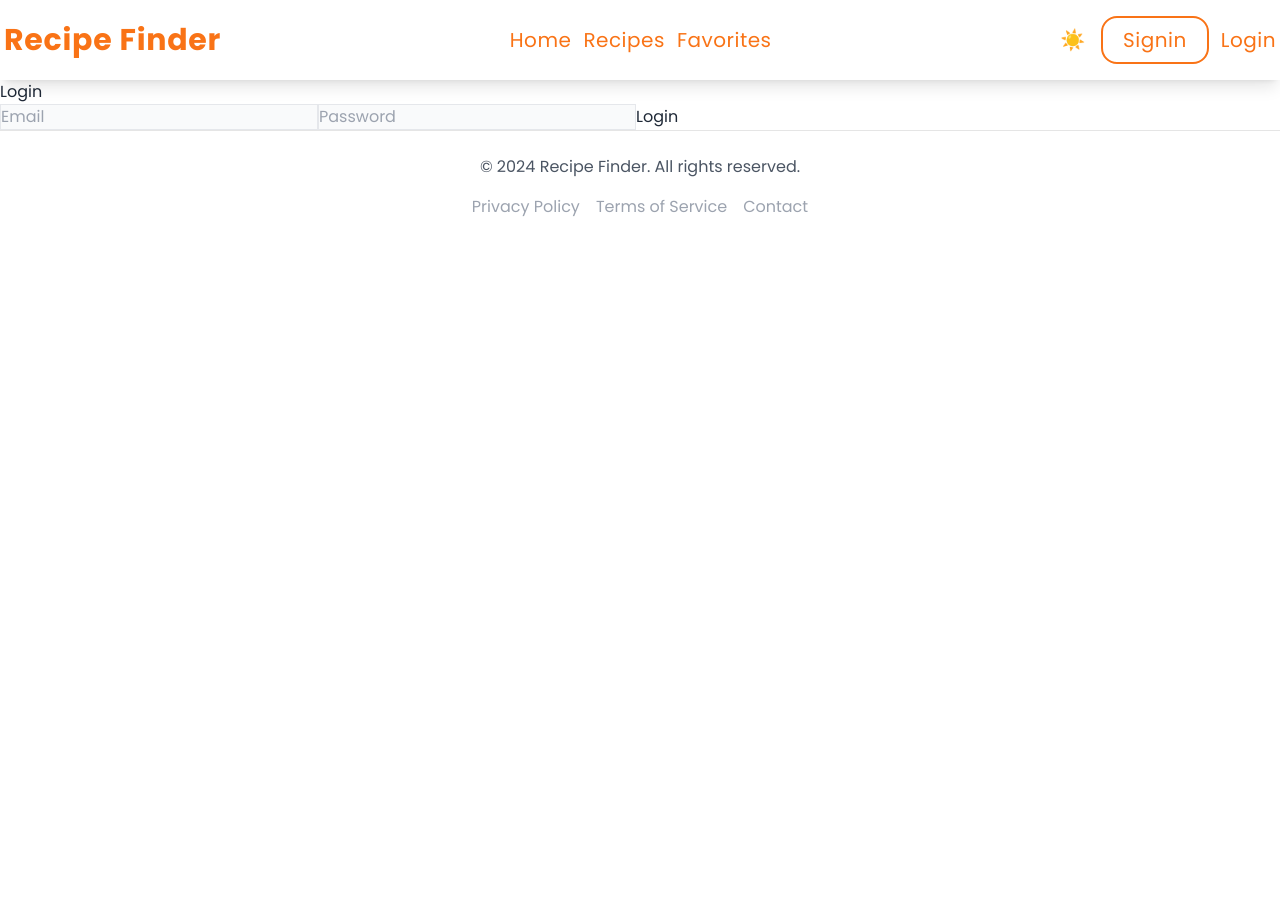
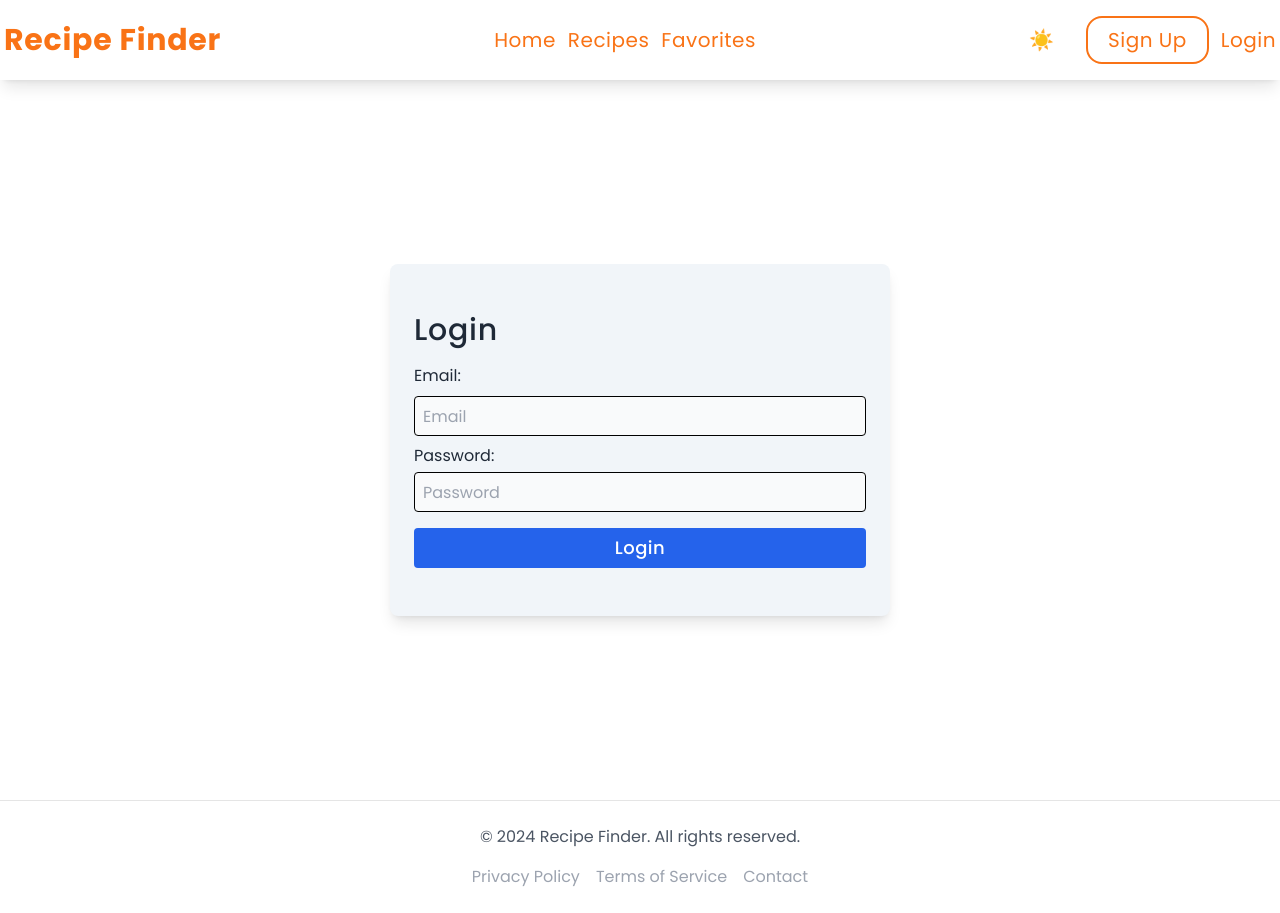
Before and after one commit to Elharfali8/Project-1-recipe-finder, a Next.js app: page /login in a window 1280 px wide. Before the commit the page ends 800 px from the top, so only its background shows below. Built offline with nearby package versions, Linux system fonts and the light colour scheme; no server answers.

Commit message:
Implement Signup and Login pages, add logout button to the navbar

```diff
--- a/app/login/page.jsx
+++ b/app/login/page.jsx
@@ -22,27 +22,43 @@ const Login = () => {
   };
 
   return (
-    <div className='mt-20'>
-      <h2>Login</h2>
-      <form onSubmit={handleLogin}>
+    <main className='h-[calc(100vh-80px)] mt-20 grid place-items-center container main-container'>
+    <div className='px-6 py-12 rounded-lg shadow-lg w-full max-w-[500px] bg-slate-100 dark:bg-slate-700'>
+    <h2 className='text-2xl lg:text-3xl mb-4 poppins-medium tracking-wide'>Login</h2>
+        <form onSubmit={handleLogin} className='grid gap-y-2'>
+
+            <div className='grid gap-y-1'>
+              <label htmlFor="email" className='mb-1'>Email:</label>
               <input
                 type="email"
                 value={email}
+                name='email'
+                id='email'
                 onChange={(e) => setEmail(e.target.value)}
                 placeholder="Email"
                 required
+                className='pl-2 h-[40px] rounded border-black dark:border-gray-500'
               />
+           </div>
+
+           <div className='grid gap-y-1'>
+              <label htmlFor="password">Password:</label>
               <input
                 type="password"
                 value={password}
+                name='password'
+                id='password'
                 onChange={(e) => setPassword(e.target.value)}
                 placeholder="Password"
                 required
+                className='pl-2 h-[40px] rounded border-black dark:border-gray-500'
               />
-        <button type="submit">Login</button>
+            </div>
+            <button type="submit" className='mt-2 bg-blue-600 text-white h-[40px] rounded text-lg poppins-medium tracking-wide'>Login</button>
           </form>
           {error && <p>{error}</p>}
               </div>
+          </main>
   );
 };
 
--- a/app/recipes/[id]/page.jsx
+++ b/app/recipes/[id]/page.jsx
@@ -6,7 +6,7 @@ import Image from 'next/image';
 import React, { useState } from 'react';
 import { FaRegStar, FaStar } from 'react-icons/fa';
 
-const Page = () => {
+const SingleRecipePage = () => {
     const [isFavorite, setIsFavorite] = useState(false);
 
     const sanitizeSummary = (summary) => {
@@ -122,4 +122,4 @@ const Page = () => {
   );
 };
 
-export default Page;
+export default SingleRecipePage;
--- /dev/null
+++ b/app/sign-up/page.jsx
@@ -0,0 +1,69 @@
+'use client'
+
+import { useState } from 'react';
+import { createUserWithEmailAndPassword } from 'firebase/auth';
+import { auth } from '@/firebase';
+import { useRouter } from 'next/navigation'; // Import useRouter for navigation
+
+const SignUp = () => {
+  const [email, setEmail] = useState('');
+  const [password, setPassword] = useState('');
+  const [error, setError] = useState('');
+  const router = useRouter(); // Initialize the router
+
+  const handleSubmit = async (e) => {
+    e.preventDefault();
+    try {
+      // Create the user with email and password
+      await createUserWithEmailAndPassword(auth, email, password);
+
+      // Redirect to the profile page after successful signup
+      router.push('/profile');
+    } catch (error) {
+      setError(error.message); // Handle errors
+    }
+  };
+
+  return (
+      <main className='h-[calc(100vh-80px)] mt-20 grid place-items-center container main-container'>
+          <div className='px-6 py-12 rounded-lg shadow-lg w-full max-w-[500px] bg-slate-100 dark:bg-slate-700'>
+          <h2 className='text-2xl lg:text-3xl mb-4 poppins-medium tracking-wide'>Create an Account</h2>
+              <form onSubmit={handleSubmit} className='grid gap-y-2'>
+
+                  <div className='grid gap-y-1'>
+                  <label htmlFor="email" className='mb-1'>Email:</label>
+         <input
+          type="email"
+                      value={email}
+                      name='email'
+                      id='email'
+          onChange={(e) => setEmail(e.target.value)}
+          placeholder="Email"
+                      required
+                      className='pl-2 h-[40px] rounded border-black dark:border-gray-500'
+                  />
+                 </div>
+
+                 <div className='grid gap-y-1'>
+                  <label htmlFor="password">Password:</label>
+
+                  <input
+                    type="password"
+                                value={password}
+                                name='password'
+                                id='password'
+                    onChange={(e) => setPassword(e.target.value)}
+                    placeholder="Password"
+                                required
+                                className='pl-2 h-[40px] rounded border-black dark:border-gray-500'
+                      />
+                      </div>
+        <button type="submit" className='mt-2 bg-blue-600 text-white h-[40px] rounded text-lg poppins-medium tracking-wide'>Sign Up</button>
+      </form>
+      {error && <p>{error}</p>}
+          </div>
+      </main>
+  );
+};
+
+export default SignUp;
--- a/app/signup/page.jsx
+++ /dev/null
@@ -1,52 +0,0 @@
-'use client'
-
-import { useState } from 'react';
-import { createUserWithEmailAndPassword } from 'firebase/auth';
-import { auth } from '@/firebase';
-import { useRouter } from 'next/navigation'; // Import useRouter for navigation
-
-const SignUp = () => {
-  const [email, setEmail] = useState('');
-  const [password, setPassword] = useState('');
-  const [error, setError] = useState('');
-  const router = useRouter(); // Initialize the router
-
-  const handleSubmit = async (e) => {
-    e.preventDefault();
-    try {
-      // Create the user with email and password
-      await createUserWithEmailAndPassword(auth, email, password);
-
-      // Redirect to the profile page after successful signup
-      router.push('/profile');
-    } catch (error) {
-      setError(error.message); // Handle errors
-    }
-  };
-
-  return (
-    <div className='mt-20'>
-      <h2>Create an Account</h2>
-      <form onSubmit={handleSubmit}>
-        <input
-          type="email"
-          value={email}
-          onChange={(e) => setEmail(e.target.value)}
-          placeholder="Email"
-          required
-        />
-        <input
-          type="password"
-          value={password}
-          onChange={(e) => setPassword(e.target.value)}
-          placeholder="Password"
-          required
-        />
-        <button type="submit">Sign Up</button>
-      </form>
-      {error && <p>{error}</p>}
-    </div>
-  );
-};
-
-export default SignUp;
--- /dev/null
+++ b/components/global/DropDownLogout.jsx
@@ -0,0 +1,27 @@
+'use client'
+
+
+const DropDownLogout = ({ isDropdownOpen, handleLogout }) => {
+  return (
+    <div
+          className={` shadow-lg
+        fixed  top-[95px] right-4 w-full max-w-[200px] p-2 rounded-lg
+        dropdown transition-all duration-300 ease-in-out transform
+        ${isDropdownOpen ? 'translate-y-0 opacity-100 z-[90]' : '-translate-y-5 opacity-0 z-[0]'}
+      `}
+    >
+
+          <div className="p-2">
+          <button
+              type='button'
+              onClick={handleLogout}
+                className="capitalize text-lg md:text-xl transition-all ease-in-out duration-150  hover:bg-white hover:text-black hover:border hover:border-black w-full py-1 rounded poppins-medium tracking-wide bg-gray-600 text-white border dark:bg-gray-800 dark:hover:bg-gray-400"
+              >
+                LogOut
+              </button>
+             </div>
+    </div>
+  )
+}
+
+export default DropDownLogout
--- a/components/global/header/DropDown.jsx
+++ b/components/global/header/DropDown.jsx
@@ -7,9 +7,9 @@ const DropDown = ({ isOpen }) => {
   return (
     <div
       className={`
-        absolute lg:hidden top-[95px] right-4 w-full max-w-[200px] p-2 rounded-lg
+        fixed lg:hidden top-[95px] right-4 w-full max-w-[200px] p-2 rounded-lg
         dropdown transition-all duration-300 ease-in-out transform
-        ${isOpen ? 'translate-y-0 opacity-100 z-[99]' : '-translate-y-5 opacity-0 z-[0]'}
+        ${isOpen ? 'translate-y-0 opacity-100 z-[90]' : '-translate-y-5 opacity-0 z-[0]'}
       `}
     >
       <ul className="grid gap-y-2">
--- a/components/global/header/Header.jsx
+++ b/components/global/header/Header.jsx
@@ -3,18 +3,38 @@
 import { useState } from "react"
 import Navbar from "./Navbar"
 import DropDown from "./DropDown"
+import { signOut } from 'firebase/auth';
+import { auth } from '@/firebase';
+import DropDownLogout from "../DropDownLogout";
 
 const Header = () => {
     const [isOpen, setIsOpen] = useState(false)
+  const [isDropdownOpen, setIsDropdownOpen] = useState(false)
+
 
     const handleOpen = () => {
         setIsOpen((prev) => !prev)
+        setIsDropdownOpen(false)
     }
 
+
+    const handleLogout = async () => {
+        try {
+            await signOut(auth); // Sign out the user from Firebase
+            setIsDropdownOpen(false)
+          router.push('/'); //
+        } catch (error) {
+          console.error("Error logging out:", error.message);
+        }
+      };
+
   return (
-      <div className="relative">
-          <Navbar isOpen={isOpen} handleOpen={handleOpen} />
+      <div className="z-[98] ">
+          <Navbar isOpen={isOpen} setIsDropdownOpen={setIsDropdownOpen} setIsOpen={setIsOpen} handleOpen={handleOpen} />
           {isOpen && <DropDown isOpen={isOpen} />}
+          {isDropdownOpen && (
+              <DropDownLogout isDropdownOpen={isDropdownOpen} handleLogout={handleLogout} />
+          )}
       </div>
   )
 }
--- a/components/global/header/Navbar.jsx
+++ b/components/global/header/Navbar.jsx
@@ -3,14 +3,14 @@
 import Link from "next/link"
 import { useEffect, useState } from "react"
 import { motion } from "framer-motion"
-import { FaTimes } from "react-icons/fa";
+import { FaTimes, FaUser } from "react-icons/fa";
 import { FaBarsStaggered } from "react-icons/fa6";
 import { navLinks } from "@/utils/constants";
-import { signOut, onAuthStateChanged } from 'firebase/auth';
+import { onAuthStateChanged } from 'firebase/auth';
 import { auth } from '@/firebase'; // Import Firebase auth
 import { useRouter } from 'next/navigation';
 
-const Navbar = ({isOpen, handleOpen}) => {
+const Navbar = ({isOpen, setIsOpen, setIsDropdownOpen, handleOpen}) => {
   const [isDarkMode, setIsDarkMode] = useState(false);
   const [user, setUser] = useState(null); // To store user info
   const router = useRouter();
@@ -29,14 +29,11 @@ const Navbar = ({isOpen, handleOpen}) => {
     return () => unsubscribe();
   }, []);
 
-  const handleLogout = async () => {
-    try {
-      await signOut(auth); // Sign out the user from Firebase
-      router.push('/login'); // Redirect to login page after logout
-    } catch (error) {
-      console.error("Error logging out:", error.message);
-    }
-  };
+  const handleDrop = () => {
+    setIsDropdownOpen((prev) => !prev)
+    setIsOpen(false)
+  }
+
 
   const toggleTheme = () => {
     setIsDarkMode((prev) => !prev)
@@ -55,11 +52,6 @@ const Navbar = ({isOpen, handleOpen}) => {
         <Link href="/">
           <h1 className="text-2xl lg:text-3xl tracking-wide poppins-bold logo ">Recipe Finder</h1>
         </Link>
-
-        {/* Conditionally render the Log Out button if the user is logged in */}
-        {user && (
-          <button onClick={handleLogout}>Log Out</button>
-        )}
 
         <ul className="hidden lg:flex items-center gap-x-3">
           {navLinks.map((link) => {
@@ -84,6 +76,14 @@ const Navbar = ({isOpen, handleOpen}) => {
             {isDarkMode ? "🌙" : "☀️"}
           </motion.div>
 
+          <div className="grid place-items-center">
+              {user && (
+              <button onClick={handleDrop} className="rounded-full p-1 bg-orange-400 text-white">
+                <FaUser size={20}  />
+              </button>
+            )}
+          </div>
+
           <motion.div
             onClick={handleOpen}
             className="theme-toggle cursor-pointer lg:hidden text-[#fb923c] dark:text-[#ea580c]"
@@ -94,14 +94,14 @@ const Navbar = ({isOpen, handleOpen}) => {
             {isOpen ? <FaTimes size={26} /> : <FaBarsStaggered size={26} />}
           </motion.div>
 
+
           <div className="hidden lg:flex items-center gap-x-3">
-            {/* Only show sign-in/sign-up buttons if the user is not logged in */}
             {!user && (
               <>
-                <Link href='/sign-in' className="px-5 py-2 rounded-2xl border-[2px] dark:border-[#ea580c] border-[#f97316] text-lg xl:text-xl capitalize tracking-wide">
-                  signin
+                <Link href='/sign-up' className="px-5 py-2 rounded-2xl border-[2px] dark:border-[#ea580c] border-[#f97316] text-lg xl:text-xl capitalize tracking-wide">
+                  sign up
                 </Link>
-                <Link href='/sign-up' className="text-lg xl:text-xl capitalize tracking-wide">
+                <Link href='/login' className="text-lg xl:text-xl capitalize tracking-wide">
                   login
                 </Link>
               </>
```
Lines whose indentation alone changed are shown as unchanged.
